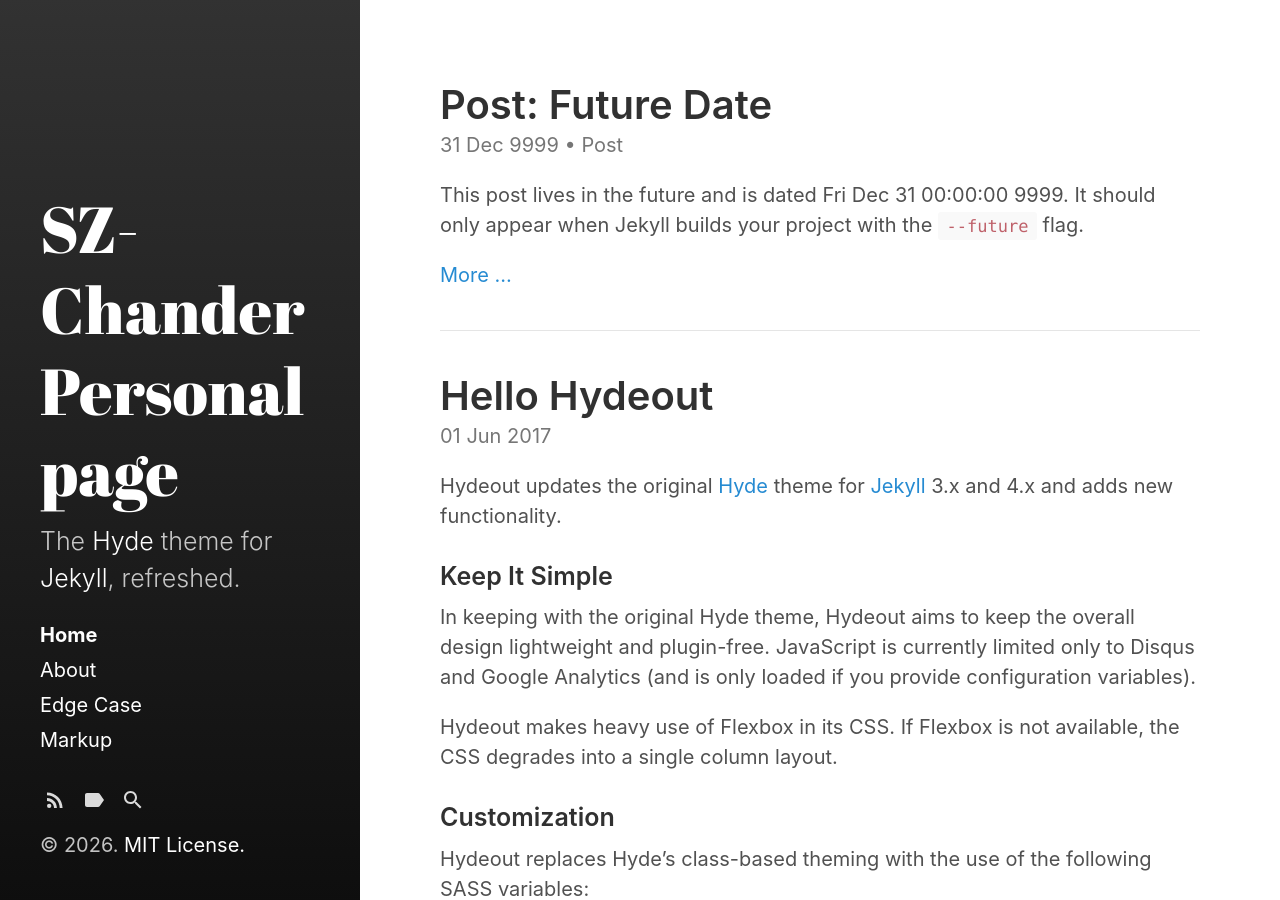
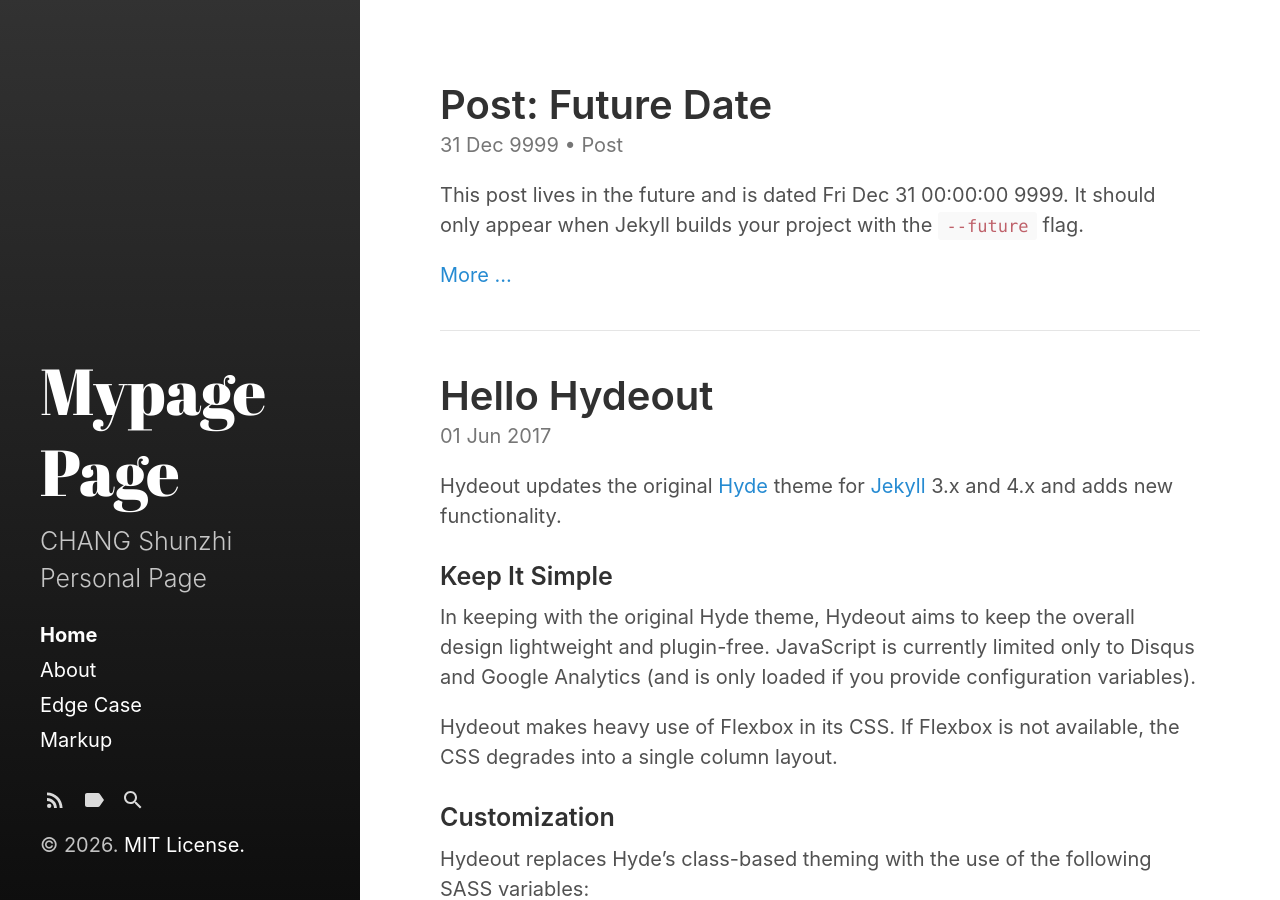
Before and after one commit to SZ-Chander/SZ-Chander.github.io, a Jekyll site: the page built from index.html, in a window 1280 px wide and 900 px high. Built offline with Jekyll 4.4.1, drawn with Linux system fonts in a browser that asks for light colours; the list of posts is cut into pages by our own code.

Commit message:
try to change config

```diff
--- a/_config.yml
+++ b/_config.yml
@@ -3,9 +3,9 @@ markdown:         kramdown
 highlighter:      rouge
 
 # Setup
-title:            SZ-Chander Personal page
+title:            Mypage Page
 tagline:          'A Jekyll theme'
-description:      'The <a href="http://hyde.getpoole.com" target="_blank">Hyde</a> theme for <a href="http://jekyllrb.com" target="_blank">Jekyll</a>, refreshed.'
+description:      'CHANG Shunzhi Personal Page'
 url:              https://sz-chander.github.io/
 baseurl:          ''
                   # the optional subpath of your site, e.g. "/blog"
```
